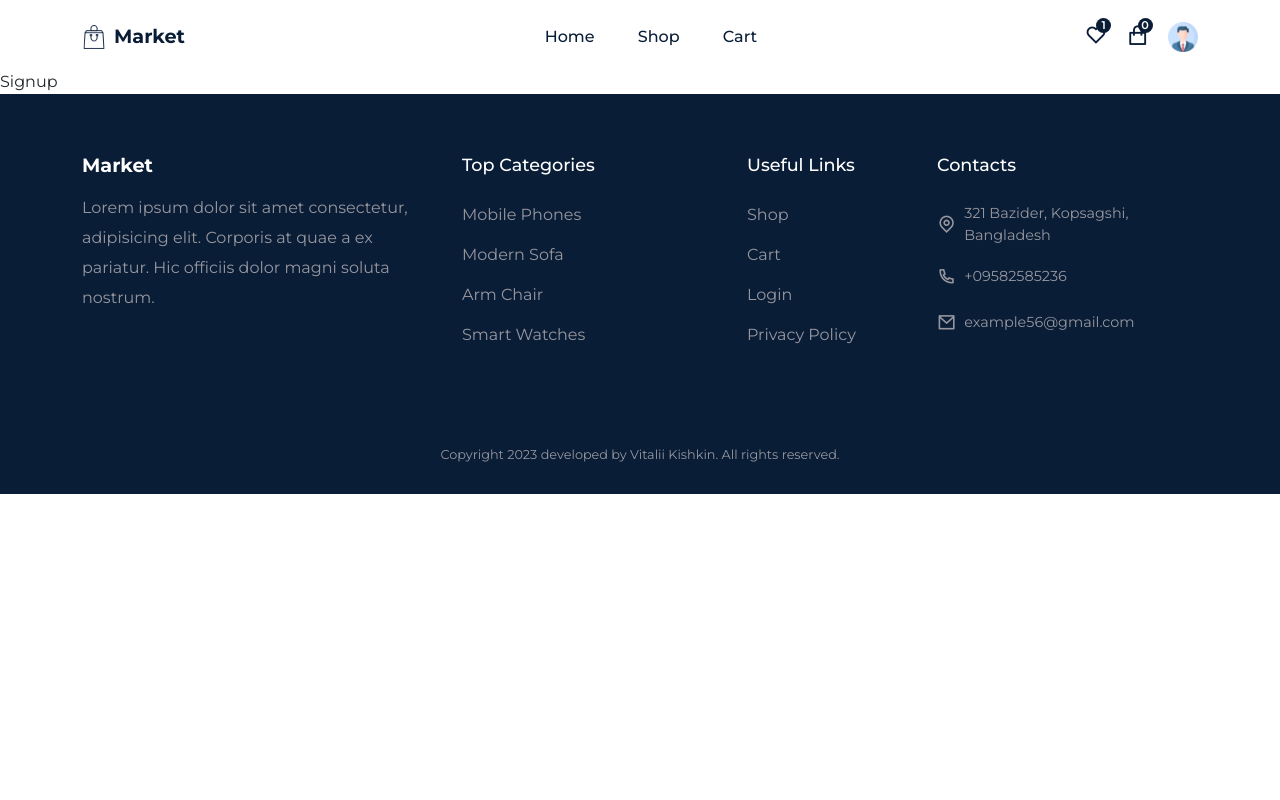
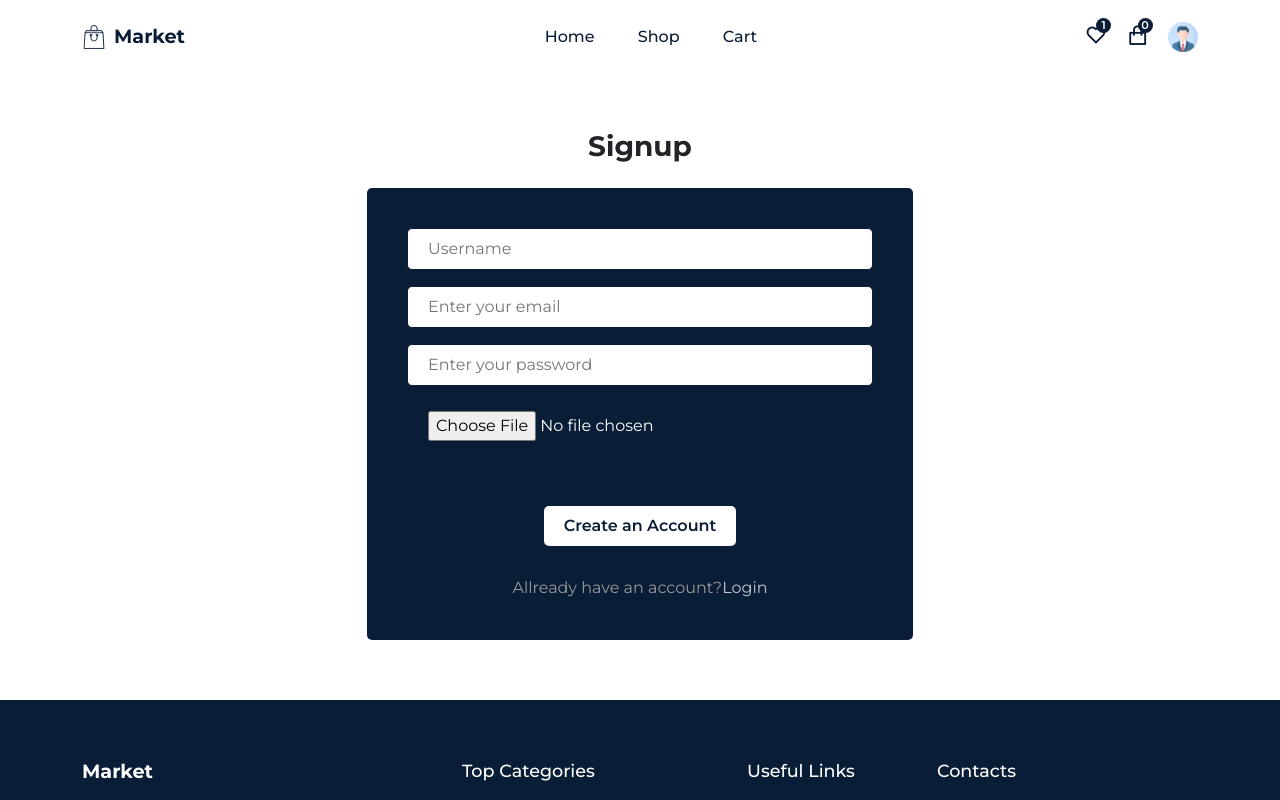
Before and after one commit to ZimmerF0/ecommerce-app, a React (Create React App) app: page /signup in a window 1280 px wide. Shown: the top 800 px of the page. Built offline with nearby package versions, Linux system fonts and the light colour scheme; the HTML template or start-up script is replaced by a standard one.

Commit message:
edit Login and Signup pages

```diff
--- a/package.json
+++ b/package.json
@@ -8,6 +8,7 @@
     "@testing-library/react": "^13.4.0",
     "@testing-library/user-event": "^13.5.0",
     "bootstrap": "^5.2.3",
+    "firebase": "^9.18.0",
     "framer-motion": "^7.3.2",
     "react": "^18.2.0",
     "react-dom": "^18.2.0",
--- /dev/null
+++ b/src/firebase.config.js
@@ -0,0 +1,21 @@
+import { initializeApp } from "firebase/app";
+import { getAuth } from "firebase/auth";
+import { getFirestore } from "firebase/firestore";
+import { getStorage } from "firebase/storage";
+
+const firebaseConfig = {
+  apiKey: "AIzaSyCxxTFS8O4HCxlrfHT_F4nOyi1fAg2GXUQ",
+  authDomain: "market-dded9.firebaseapp.com",
+  projectId: "market-dded9",
+  storageBucket: "market-dded9.appspot.com",
+  messagingSenderId: "316580062763",
+  appId: "1:316580062763:web:f322c655e369f143942c6e",
+};
+
+// Initialize Firebase
+const app = initializeApp(firebaseConfig);
+export const auth = getAuth(app);
+export const db = getFirestore(app);
+export const storage = getStorage(app);
+
+export default app;
--- a/src/pages/Login.jsx
+++ b/src/pages/Login.jsx
@@ -1,7 +1,88 @@
-import React from "react";
+import React, { useState } from "react";
+import Helmet from "../components/Helmet/Helmet";
+import { Container, Row, Col, Form, FormGroup } from "reactstrap";
+import { Link, useNavigate } from "react-router-dom";
+import { signInWithEmailAndPassword } from "firebase/auth";
+import { auth } from "../firebase.config";
+import { toast } from "react-toastify";
+
+import "../styles/login.css";
 
 const Login = () => {
-  return <div>Login</div>;
+  const [email, setEmail] = useState("");
+  const [password, setPassword] = useState("");
+  const [loading, setLoading] = useState(false);
+  const navigate = useNavigate();
+
+  const signIn = async e => {
+    e.preventDefault();
+    setLoading(true);
+
+    try {
+      const userCredential = await signInWithEmailAndPassword(
+        auth,
+        email,
+        password
+      );
+
+      const user = userCredential.user;
+
+      console.log(user);
+      setLoading(false);
+      toast.success("Successfuly logged in");
+      navigate("/checkout");
+    } catch (error) {
+      setLoading(false);
+      toast.error(error.message);
+    }
+  };
+
+  return (
+    <Helmet title="Login">
+      <section>
+        <Container>
+          <Row>
+            {loading ? (
+              <Col lg="12" className="text-center">
+                <h5 className="fw-bold">Loading...</h5>
+              </Col>
+            ) : (
+              <Col lg="6" className="m-auto text-center">
+                <h3 className="fw-bold mb-4">Login</h3>
+
+                <Form className="auth__form" onSubmit={signIn}>
+                  <FormGroup className="form__group">
+                    <input
+                      type="email"
+                      placeholder="Enter your email"
+                      value={email}
+                      onChange={e => setEmail(e.target.value)}
+                    />
+                  </FormGroup>
+                  <FormGroup className="form__group">
+                    <input
+                      type="password"
+                      placeholder="Enter your password"
+                      value={password}
+                      onChange={e => setPassword(e.target.value)}
+                    />
+                  </FormGroup>
+
+                  <button type="submit" className="buy__btn auth__btn">
+                    Login
+                  </button>
+                  <p>
+                    Don't have an account?{" "}
+                    <Link to="/signup">Create an account</Link>
+                  </p>
+                </Form>
+              </Col>
+            )}
+          </Row>
+        </Container>
+      </section>
+    </Helmet>
+  );
 };
 
 export default Login;
--- a/src/pages/Signup.jsx
+++ b/src/pages/Signup.jsx
@@ -1,7 +1,140 @@
-import React from "react";
+import React, { useState } from "react";
+import Helmet from "../components/Helmet/Helmet";
+import { Container, Row, Col, Form, FormGroup } from "reactstrap";
+import { Link } from "react-router-dom";
+import { createUserWithEmailAndPassword, updateProfile } from "firebase/auth";
+import { ref, uploadBytesResumable, getDownloadURL } from "firebase/storage";
+import { setDoc, doc } from "firebase/firestore";
+
+import { auth } from "../firebase.config";
+import { storage } from "../firebase.config";
+import { db } from "../firebase.config";
+
+import { toast } from "react-toastify";
+
+import "../styles/login.css";
+import { useNavigate } from "react-router-dom";
 
 const Signup = () => {
-  return <div>Signup</div>;
+  const [username, setUsername] = useState("");
+  const [email, setEmail] = useState("");
+  const [password, setPassword] = useState("");
+  const [file, setFile] = useState(null);
+  const [loading, setLoading] = useState(false);
+
+  const navigate = useNavigate();
+
+  const signup = async e => {
+    e.preventDefault();
+    setLoading(true);
+
+    try {
+      const userCredential = await createUserWithEmailAndPassword(
+        auth,
+        email,
+        password
+      );
+
+      const user = userCredential.user;
+
+      const storageRef = ref(storage, `images/${Date.now() + username}`);
+      const uploadTask = uploadBytesResumable(storageRef, file);
+
+      uploadTask.on(
+        error => {
+          toast.error(error.message);
+        },
+        () => {
+          getDownloadURL(uploadTask.snapshot.ref).then(async downloadURL => {
+            // update user profile
+            await updateProfile(user, {
+              displayName: username,
+              photoUrl: downloadURL,
+            });
+
+            // store user data in firestore database
+            await setDoc(doc(db, "users", user.uid), {
+              uid: user.uid,
+              displayName: username,
+              email,
+              photoUrl: downloadURL,
+            });
+          });
+        }
+      );
+
+      setLoading(false);
+      toast.success("Account created");
+      navigate("/login");
+    } catch (error) {
+      setLoading(false);
+      toast.error("something went wrong");
+    }
+  };
+
+  return (
+    <Helmet title="Signup">
+      <section>
+        <Container>
+          <Row>
+            {loading ? (
+              <Col lg="12" className="text-center">
+                <h5 className="fw-bold">Loading...</h5>
+              </Col>
+            ) : (
+              <Col lg="6" className="m-auto text-center">
+                <h3 className="fw-bold mb-4">Signup</h3>
+
+                <Form className="auth__form" onSubmit={signup}>
+                  <FormGroup className="form__group">
+                    <input
+                      type="text"
+                      placeholder="Username"
+                      value={username}
+                      onChange={e => setUsername(e.target.value)}
+                    />
+                  </FormGroup>
+
+                  <FormGroup className="form__group">
+                    <input
+                      type="email"
+                      placeholder="Enter your email"
+                      value={email}
+                      onChange={e => setEmail(e.target.value)}
+                    />
+                  </FormGroup>
+
+                  <FormGroup className="form__group">
+                    <input
+                      type="password"
+                      placeholder="Enter your password"
+                      value={password}
+                      onChange={e => setPassword(e.target.value)}
+                    />
+                  </FormGroup>
+
+                  <FormGroup className="form__group">
+                    <input
+                      type="file"
+                      onChange={e => setFile(e.target.files[0])}
+                    />
+                  </FormGroup>
+
+                  <button type="submit" className="buy__btn auth__btn">
+                    Create an Account
+                  </button>
+                  <p>
+                    Allready have an account?
+                    <Link to="/login">Login</Link>
+                  </p>
+                </Form>
+              </Col>
+            )}
+          </Row>
+        </Container>
+      </section>
+    </Helmet>
+  );
 };
 
 export default Signup;
--- /dev/null
+++ b/src/styles/login.css
@@ -0,0 +1,24 @@
+.auth__form {
+  background: var(--primary-color);
+  padding: 40px;
+  border-radius: 5px;
+}
+
+.auth__btn {
+  background: #fff !important;
+  color: var(--primary-color);
+  font-weight: 600;
+}
+
+.auth__form p {
+  margin-top: 30px;
+}
+
+.auth__form p a {
+  color: rgba(255, 255, 255, 0.751);
+}
+
+.auth__form input[type='file'] {
+  color: #fff;
+  cursor: pointer;
+}
```
Also changed, not shown: 1 other file (tests, documents, lock files or other folders).
